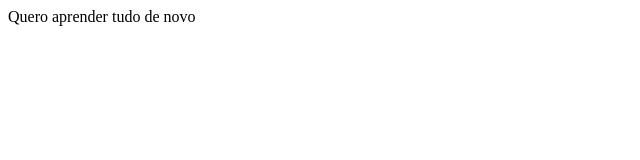
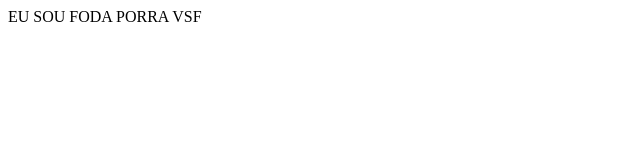
Before and after one commit to danrlleimiranda/clone-tabnews, a Next.js app: page / in a window 1280 px wide. Shown: the top 160 px of the page, without its empty margins (0-640 px from the left). Built offline with nearby package versions, Linux system fonts and the light colour scheme.

Commit message:
change home phrase

```diff
--- a/pages/index.js
+++ b/pages/index.js
@@ -1,5 +1,5 @@
 import React from "react";
 
 export default function Home() {
-  return <div>Quero aprender tudo de novo</div>;
+  return <div>EU SOU FODA PORRA VSF</div>;
 }
```
